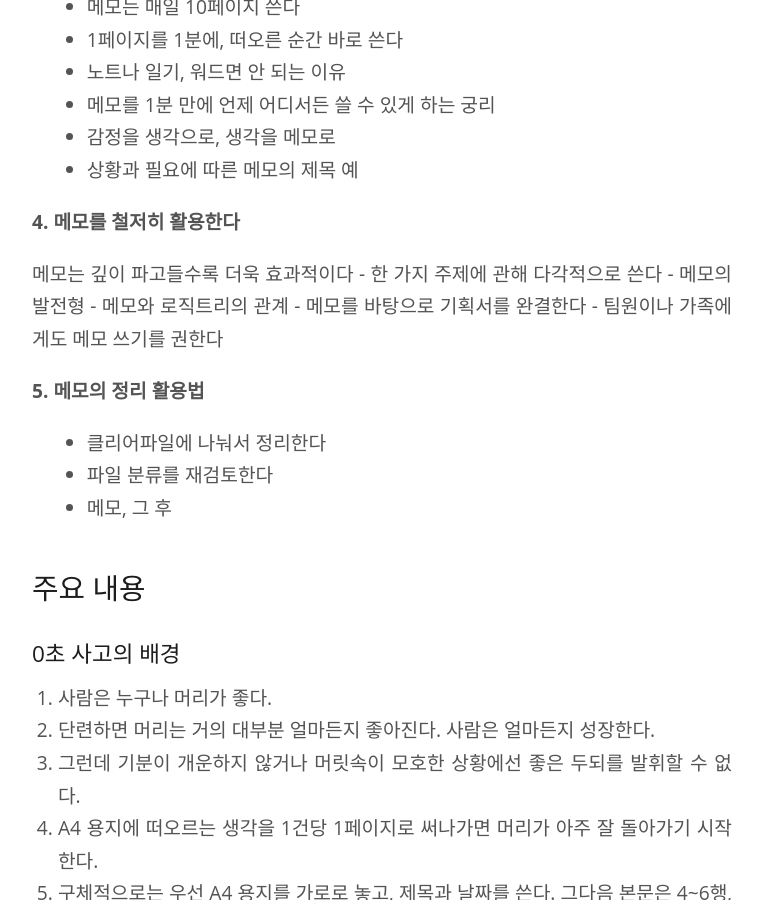
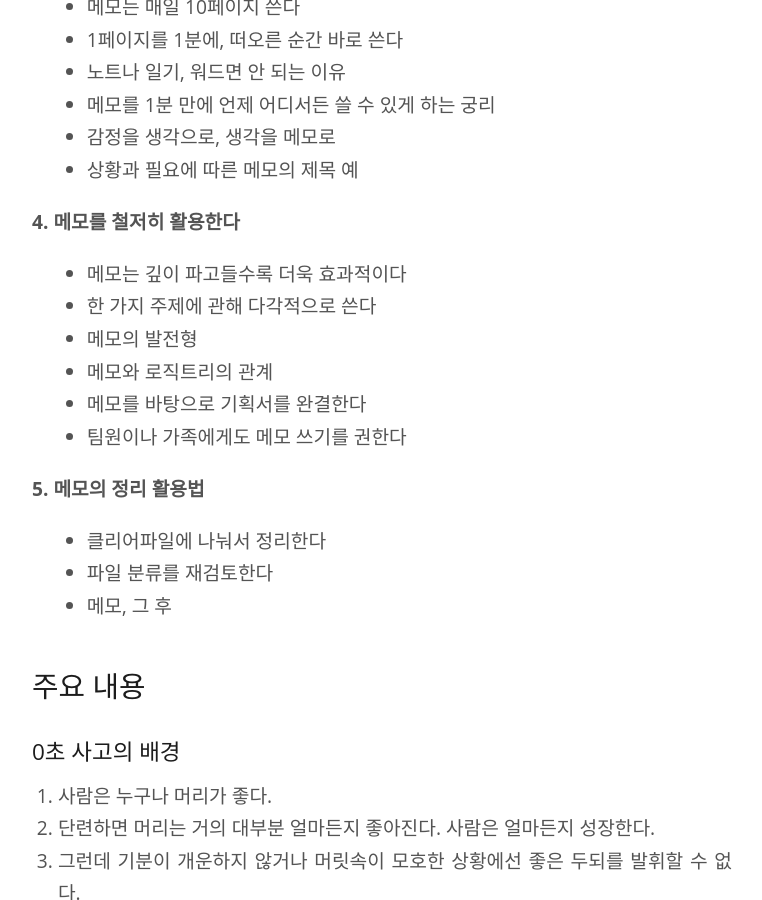
Before and after one commit to kalkin7/wiki, a Jekyll site: the page built from _posts/2015-05-18-book-10-minute-thinking.md, in a window 1280 px wide and 900 px high, scrolled down 2761 px. Shown: the whole window, without its empty margins (258-1020 px from the left). Built offline with Jekyll 4.4.1, drawn with Linux system fonts in a browser that asks for light colours.

Commit message:
Wiki Update

```diff
--- a/_posts/2015-05-18-book-10-minute-thinking.md
+++ b/_posts/2015-05-18-book-10-minute-thinking.md
@@ -60,7 +60,12 @@ published: true
 
 **4. 메모를 철저히 활용한다**
 
-메모는 깊이 파고들수록 더욱 효과적이다 - 한 가지 주제에 관해 다각적으로 쓴다 - 메모의 발전형 - 메모와 로직트리의 관계 - 메모를 바탕으로 기획서를 완결한다 - 팀원이나 가족에게도 메모 쓰기를 권한다
+- 메모는 깊이 파고들수록 더욱 효과적이다
+- 한 가지 주제에 관해 다각적으로 쓴다
+- 메모의 발전형
+- 메모와 로직트리의 관계
+- 메모를 바탕으로 기획서를 완결한다
+- 팀원이나 가족에게도 메모 쓰기를 권한다
 
 **5. 메모의 정리 활용법**
 
```
